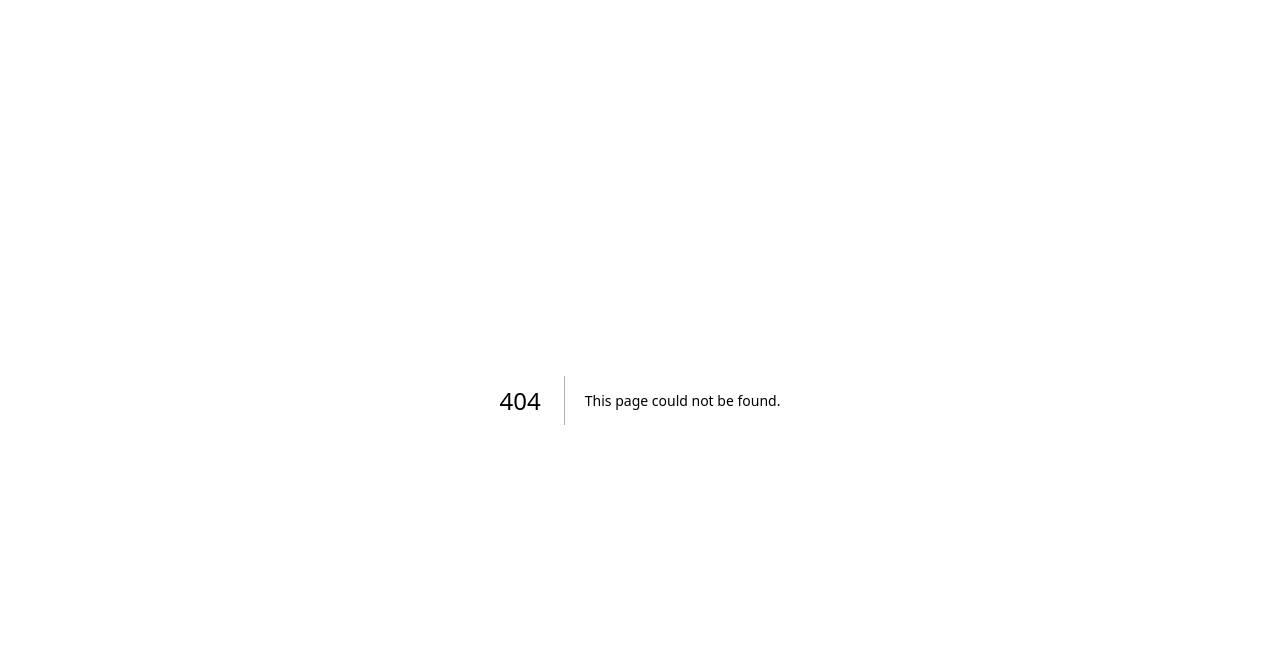
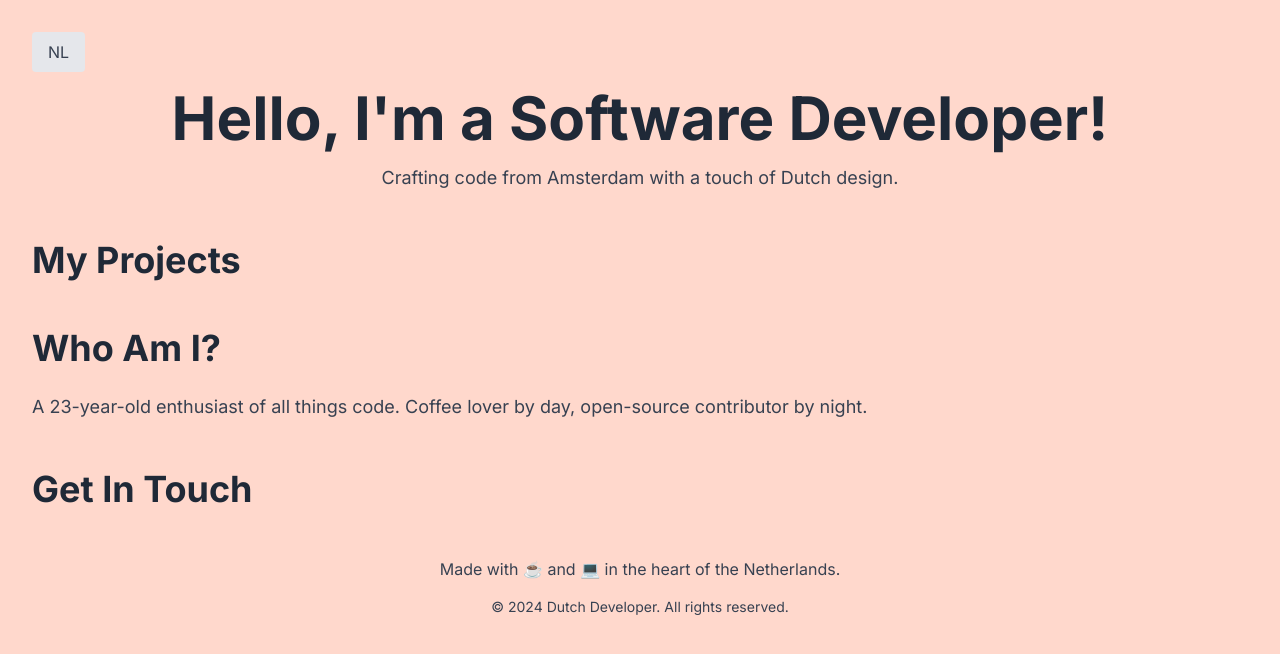
Before and after one commit to zkainee/Portfolio, a Next.js app: page /pages in a window 1280 px wide. Before the commit this address had no page. Shown: the top 654 px of the page. Built offline with nearby package versions, Linux system fonts and the light colour scheme.

Commit message:
Enhance UI & meta data

```diff
--- a/package.json
+++ b/package.json
@@ -9,7 +9,7 @@
     "lint": "next lint"
   },
   "dependencies": {
-    "next": "^13.5.4",
+    "next": "^14.1.4",
     "react": "^18.2.0",
     "react-dom": "^18.2.0"
   },
--- a/src/app/page.tsx
+++ /dev/null
@@ -1,9 +0,0 @@
-import Header from '@/components/header'
-
-export default function Home() {
-  return (
-    <div className='bg-white'>
-      <Header localLogo='/portfolio/portfolio/public/images/no-signal.png' width={70} height={70} />
-    </div>
-  )
-}
--- /dev/null
+++ b/src/app/pages/page.tsx
@@ -0,0 +1,96 @@
+import React, { useState } from 'react';
+
+type Language = 'en' | 'nl';
+
+interface Translation {
+    greeting: string;
+    intro: string;
+    work: string;
+    about: string;
+    aboutText: string;
+    contact: string;
+    footer: string;
+    footerRights: string;
+}
+
+interface Translations {
+    [key: string]: Translation;
+}
+
+const translations: Translations = {
+    en: {
+        greeting: "Hello, I'm a Software Developer!",
+        intro: "Crafting code from Amsterdam with a touch of Dutch design.",
+        work: "My Projects",
+        about: "Who Am I?",
+        aboutText: "A 23-year-old enthusiast of all things code. Coffee lover by day, open-source contributor by night.",
+        contact: "Get In Touch",
+        footer: "Made with ☕ and 💻 in the heart of the Netherlands.",
+        footerRights: "All rights reserved."
+    },
+    nl: {
+        greeting: "Hallo, ik ben een softwareontwikkelaar!",
+        intro: "Ik schrijf code vanuit Amsterdam met een vleugje Nederlands ontwerp.",
+        work: "Mijn Projecten",
+        about: "Wie ben ik?",
+        aboutText: "Een 23-jarige enthousiasteling van alles wat met coderen te maken heeft. Koffieliefhebber bij dag, open-source bijdrager bij nacht.",
+        contact: "Neem contact op",
+        footer: "Gemaakt met ☕ en 💻 in het hart van Nederland.",
+        footerRights: "Alle rechten voorbehouden."
+    }
+};
+export default function Home() {
+    const [language, setLanguage] = useState<Language>('en');
+
+    const toggleLanguage = () => {
+        setLanguage(lang => (lang === 'en' ? 'nl' : 'en'));
+    };
+
+    const t = translations[language];
+
+    return (
+      <div className="bg-[#FFD8CC] text-gray-700 min-h-screen p-8">
+          <div className="container mx-auto">
+              <button
+                  onClick={toggleLanguage}
+                  className="bg-gray-200 rounded px-4 py-2 mb-4"
+              >
+                  {language === 'en' ? 'NL' : 'EN'}
+              </button>
+
+              <header className="text-center mb-12">
+                  <h1 className="text-6xl font-bold text-gray-800 mb-4">{t.greeting}</h1>
+                  <p className="text-lg">{t.intro}</p>
+              </header>
+
+              <nav className="mb-12">
+                  {/* ...navigation links */}
+              </nav>
+
+              <main>
+                  <section id="work" className="mb-12">
+                      <h2 className="text-4xl font-bold text-gray-800 mb-6">{t.work}</h2>
+                      {/* ...projects */}
+                  </section>
+
+                  <section id="about" className="mb-12">
+                      <h2 className="text-4xl font-bold text-gray-800 mb-6">{t.about}</h2>
+                      <p className="text-lg leading-relaxed">
+                          {t.aboutText}
+                      </p>
+                  </section>
+
+                  <section id="contact" className="mb-12">
+                      <h2 className="text-4xl font-bold text-gray-800 mb-6">{t.contact}</h2>
+                      {/* ...contact form */}
+                  </section>
+              </main>
+
+              <footer className="text-center mt-12">
+                  <p>{t.footer}</p>
+                  <p className="text-sm mt-4">© {new Date().getFullYear()} Dutch Developer. {t.footerRights}</p>
+              </footer>
+          </div>
+      </div>
+    );
+}
```
Also changed, not shown: 1 other file (tests, documents, lock files or other folders).
